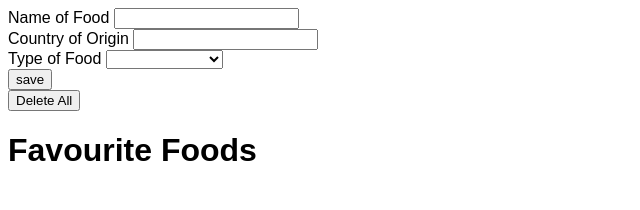
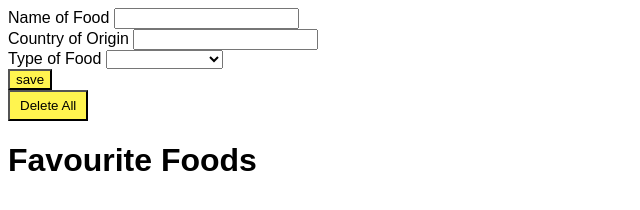
Before and after one commit to M-L-V/DOM_weekend_homework-, a plain HTML site: page index.html in a window 1280 px wide. Shown: the whole page, without its empty margins (0-640 px from the left). Drawn offline with Linux system fonts and the light colour scheme.

Commit message:
button css added

```diff
--- a/CSS/main.css
+++ b/CSS/main.css
@@ -1,5 +1,8 @@
+
+
 body {
   font-family: arial;
+
 }
 
 .food-list-item > h1 {
@@ -11,3 +14,19 @@ body {
   font-family: : arial;
   font-size: 15px;
 }
+
+button {
+  border:50px
+  border-color: black;
+  padding: 6px 10px;
+  color: black;
+  cursor:pointer;
+  font-family: arial;
+  background-color: #fff44f;
+}
+
+input[type="submit"] {
+  font-family: arial;
+  background-color: #fff44f;
+  border-color: black;
+}
```
